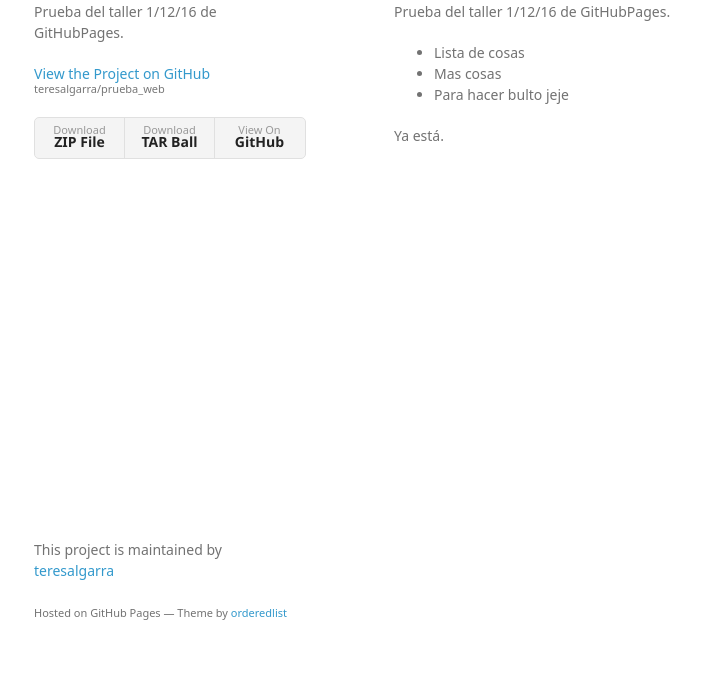
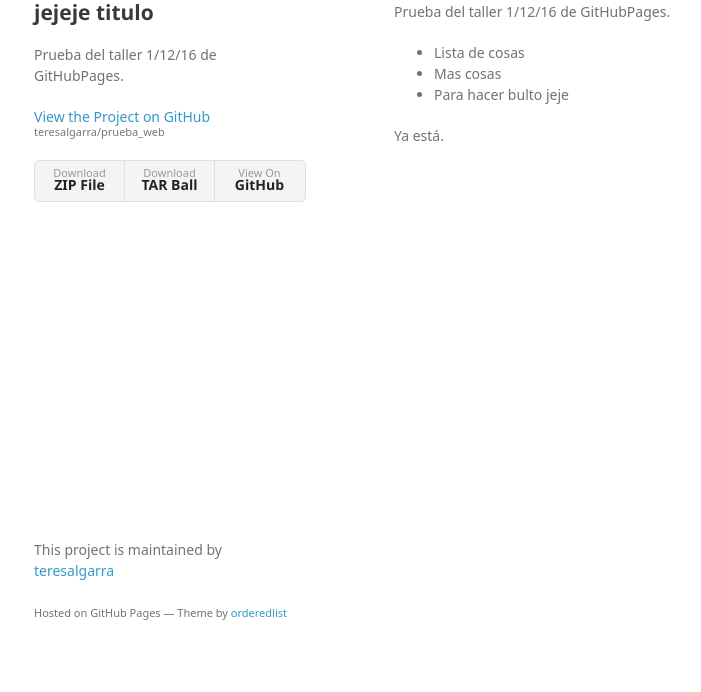
Before and after one commit to teresalgarra/teresalgarra.github.io, a plain HTML site: page index.html in a window 1280 px wide. Shown: the part 108-800 px from the top of the page, without its empty margins (176-877 px from the left). Drawn offline with Linux system fonts and the light colour scheme; a web font is replaced by a local one.

Commit message:
Pruebecilla

```diff
--- a/index.html
+++ b/index.html
@@ -16,6 +16,7 @@
     <div class="wrapper">
       <header>
         <h1>Prueba web</h1>
+        <h2> jejeje titulo </h2>
         <p>Prueba del taller 1/12/16 de GitHubPages.</p>
 
         <p class="view"><a href="https://github.com/teresalgarra/prueba_web">View the Project on GitHub <small>teresalgarra/prueba_web</small></a></p>
```
